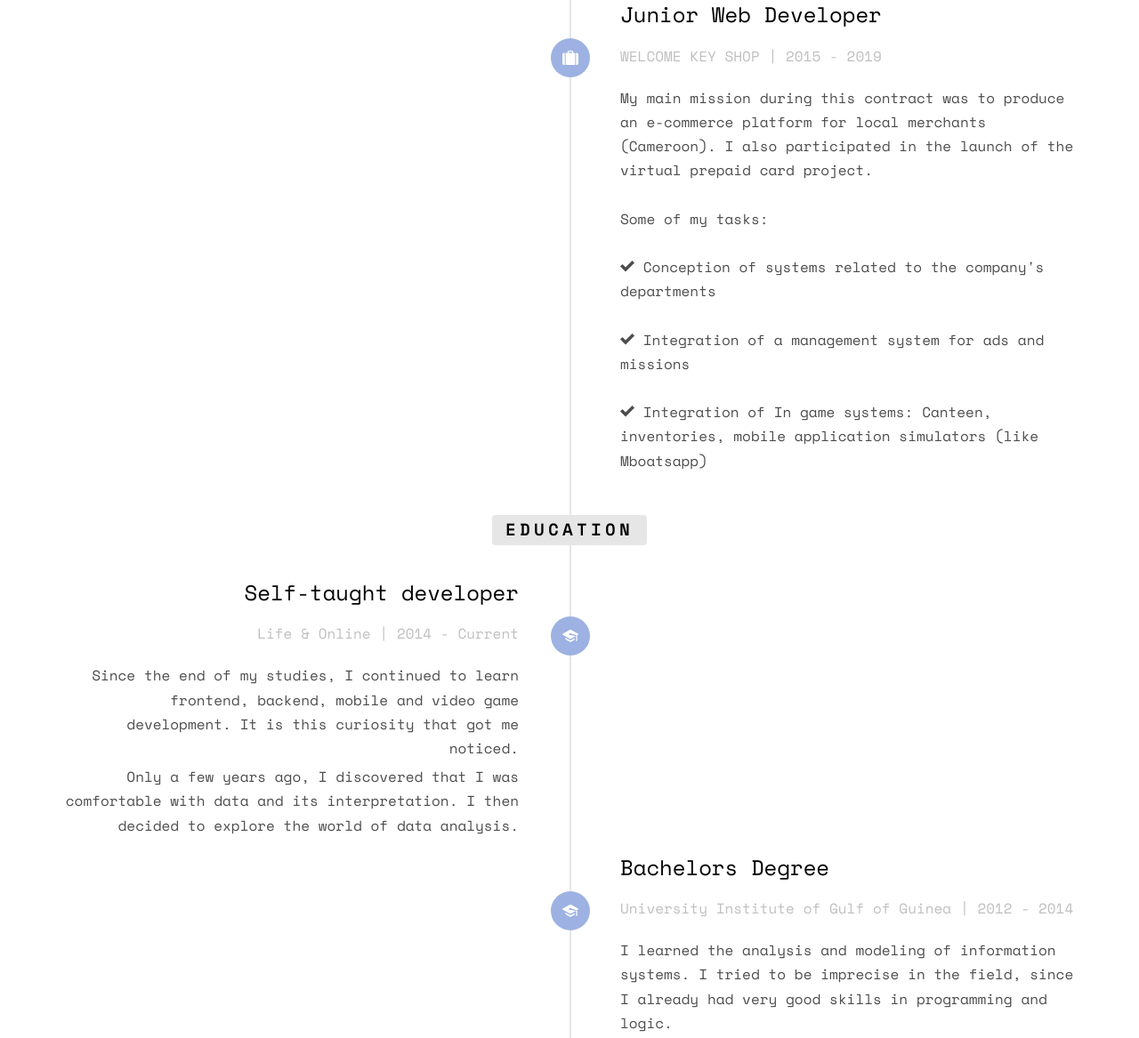
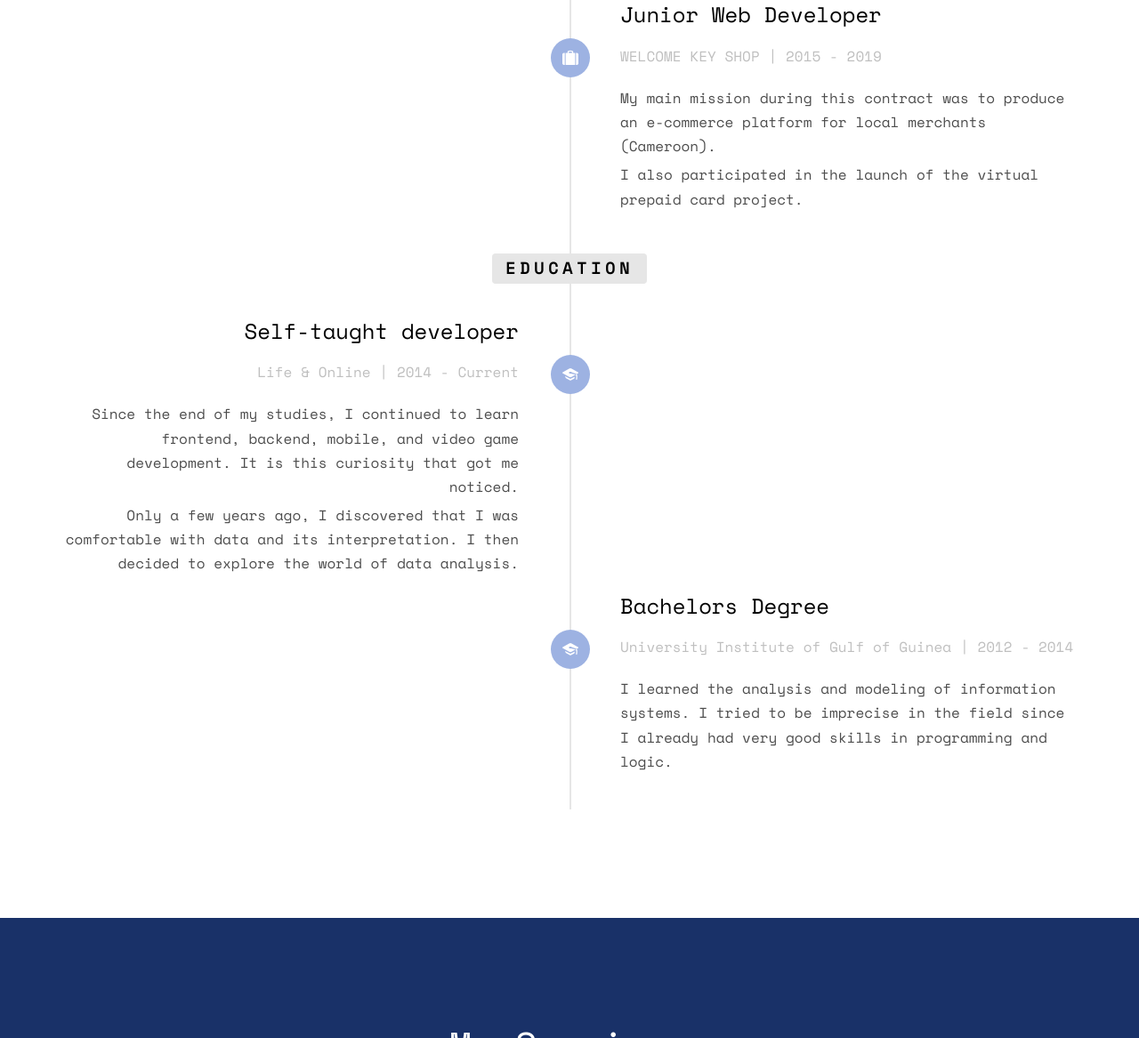
Before and after one commit to HeavenMercy/heavenmercy.github.io, a plain HTML site: page index.html in a window 1280 px wide. Shown: the part 2510-3677 px from the top of the page at 89% size. Drawn offline with nearby package versions, Linux system fonts and the light colour scheme; files whose address does not match are found by name.

Commit message:
fix some errors

```diff
--- a/index.html
+++ b/index.html
@@ -137,7 +137,7 @@
 									<ul style="list-style:none">
 										<li><i class="icon-checkmark"></i> Integration of payment/shop solutions</li><br/>
 										<li><i class="icon-checkmark"></i> Integration of a management system for ads and missions</li><br/>
-										<li><i class="icon-checkmark"></i> Integration of In game systems: Canteen, inventories, mobile application simulators (like Mboatsapp)</li>
+										<li><i class="icon-checkmark"></i> Integration of In-game systems: Canteen, inventories, mobile application simulators (like Mboatsapp)</li>
 									</ul>
 								</div>
 							</div>
@@ -151,12 +151,8 @@
 									<span class="company">WELCOME KEY SHOP | 2015 - 2019</span>
 								</div>
 								<div class="timeline-body">
-									<p>My main mission during this contract was to produce an e-commerce platform for local merchants (Cameroon). I also participated in the launch of the virtual prepaid card project. <br/> <br/> Some of my tasks:</p> <br/>
-									<ul style="list-style:none">
-										<li><i class="icon-checkmark"></i> Conception of systems related to the company's departments</li><br/>
-										<li><i class="icon-checkmark"></i> Integration of a management system for ads and missions</li><br/>
-										<li><i class="icon-checkmark"></i> Integration of In game systems: Canteen, inventories, mobile application simulators (like Mboatsapp)</li>
-									</ul>
+									<p>My main mission during this contract was to produce an e-commerce platform for local merchants (Cameroon).</p>
+									<p>I also participated in the launch of the virtual prepaid card project.</p>
 								</div>
 							</div>
 						</li>
@@ -174,7 +170,7 @@
 									<span class="company">Life & Online | 2014 - Current</span>
 								</div>
 								<div class="timeline-body">
-									<p>Since the end of my studies, I continued to learn frontend, backend, mobile and video game development. It is this curiosity that got me noticed.</p>
+									<p>Since the end of my studies, I continued to learn frontend, backend, mobile, and video game development. It is this curiosity that got me noticed.</p>
 									<p>Only a few years ago, I discovered that I was comfortable with data and its interpretation. I then decided to explore the world of data analysis.</p>
 								</div>
 							</div>
@@ -187,7 +183,7 @@
 									<span class="company">University Institute of Gulf of Guinea | 2012 - 2014</span>
 								</div>
 								<div class="timeline-body">
-									<p>I learned the analysis and modeling of information systems. I tried to be imprecise in the field, since I already had very good skills in programming and logic.</p>
+									<p>I learned the analysis and modeling of information systems. I tried to be imprecise in the field since I already had very good skills in programming and logic.</p>
 								</div>
 							</div>
 						</li>
@@ -228,7 +224,7 @@
 							<div class="feature-copy">
 								<h3>Data Analysis</h3>
 								<p>I collect data from specific sources, analyze it and create graphs that will provide useful insights.</p>
-								<p>I can use dedicated tools such as Power BI, or go by code with Python, Pandas, Seaborn...</p>
+								<p>I can use dedicated tools such as Power BI or go by code with Python, Pandas, Seaborn...</p>
 							</div>
 						</div>
 					</div>
```
